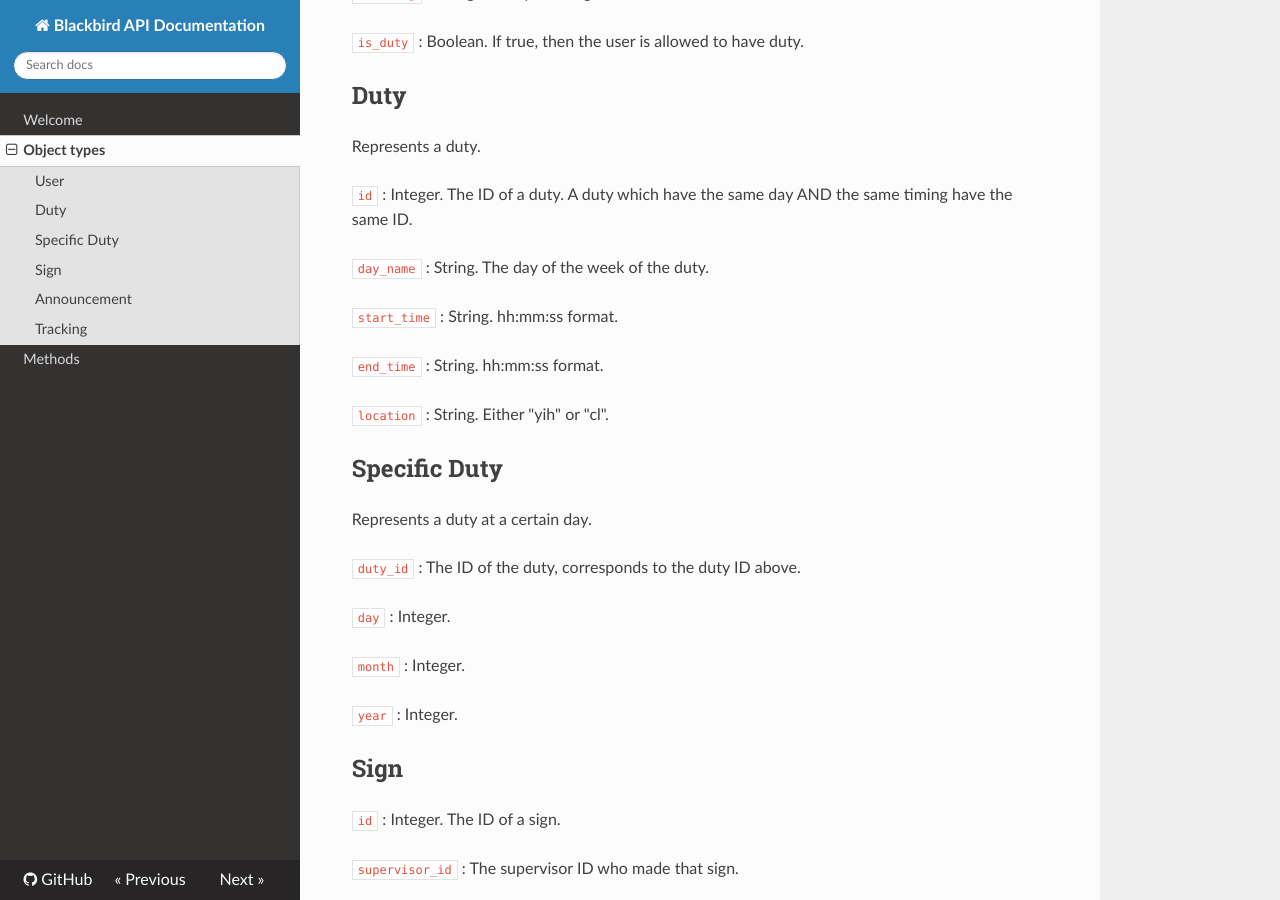
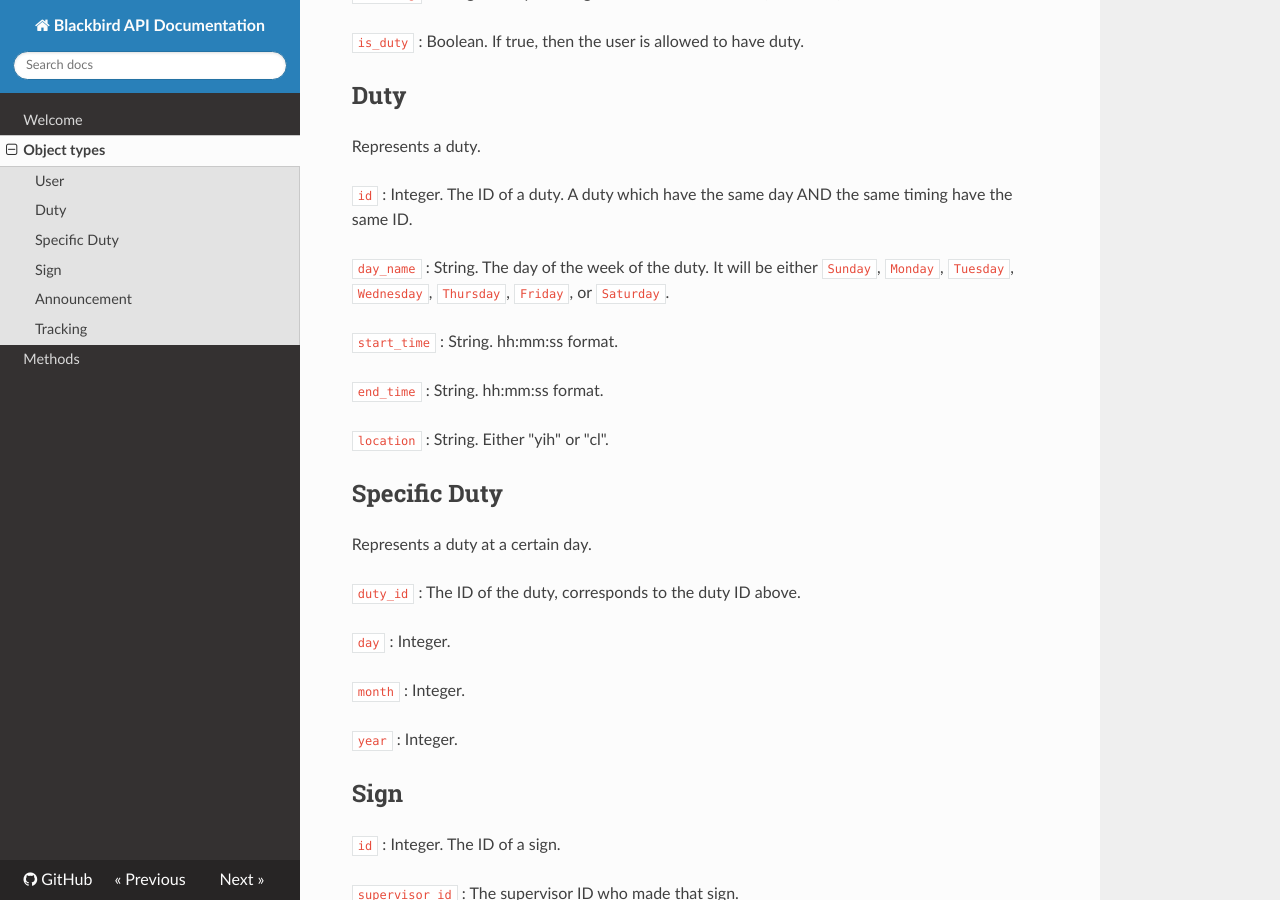
Before and after one commit to commitech/blackbird, an MkDocs documentation site: the page built from docs/object.md, in a window 1280 px wide and 900 px high, scrolled down 773 px. Built offline with MkDocs 1.6.1, drawn with Linux system fonts in a browser that asks for light colours; nearby versions of some CDN libraries; old or Windows-style settings are respelled for this version of MkDocs.

Commit message:
Add day_name choices in docs

```diff
--- a/docs/object.md
+++ b/docs/object.md
@@ -34,7 +34,7 @@ Represents a duty.
 
 `id` : Integer. The ID of a duty. A duty which have the same day AND the same timing have the same ID.
 
-`day_name` : String. The day of the week of the duty.
+`day_name` : String. The day of the week of the duty. It will be either `Sunday`, `Monday`, `Tuesday`, `Wednesday`, `Thursday`, `Friday`, or `Saturday`.
 
 `start_time` : String. hh:mm:ss format.
 
```
